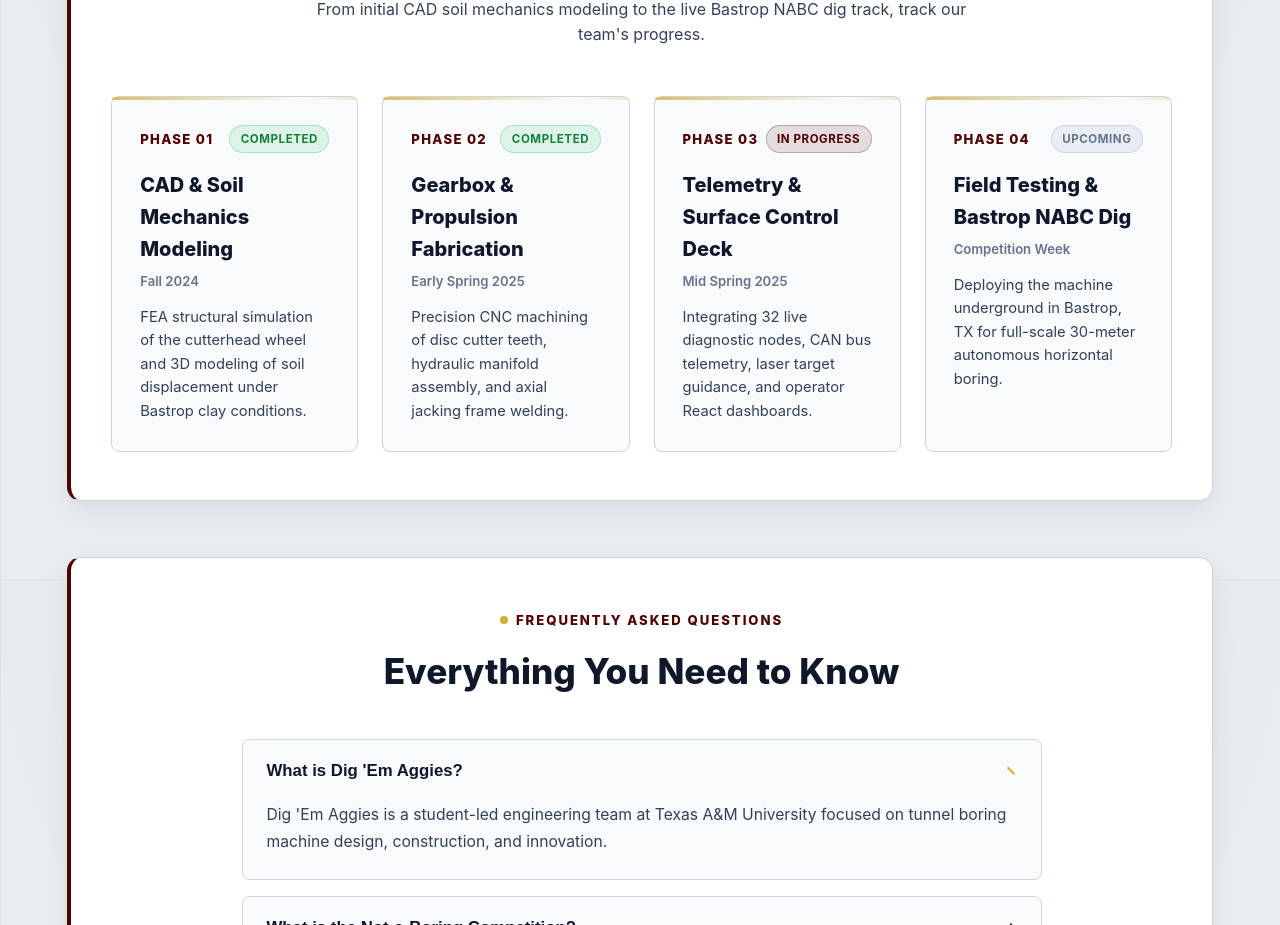
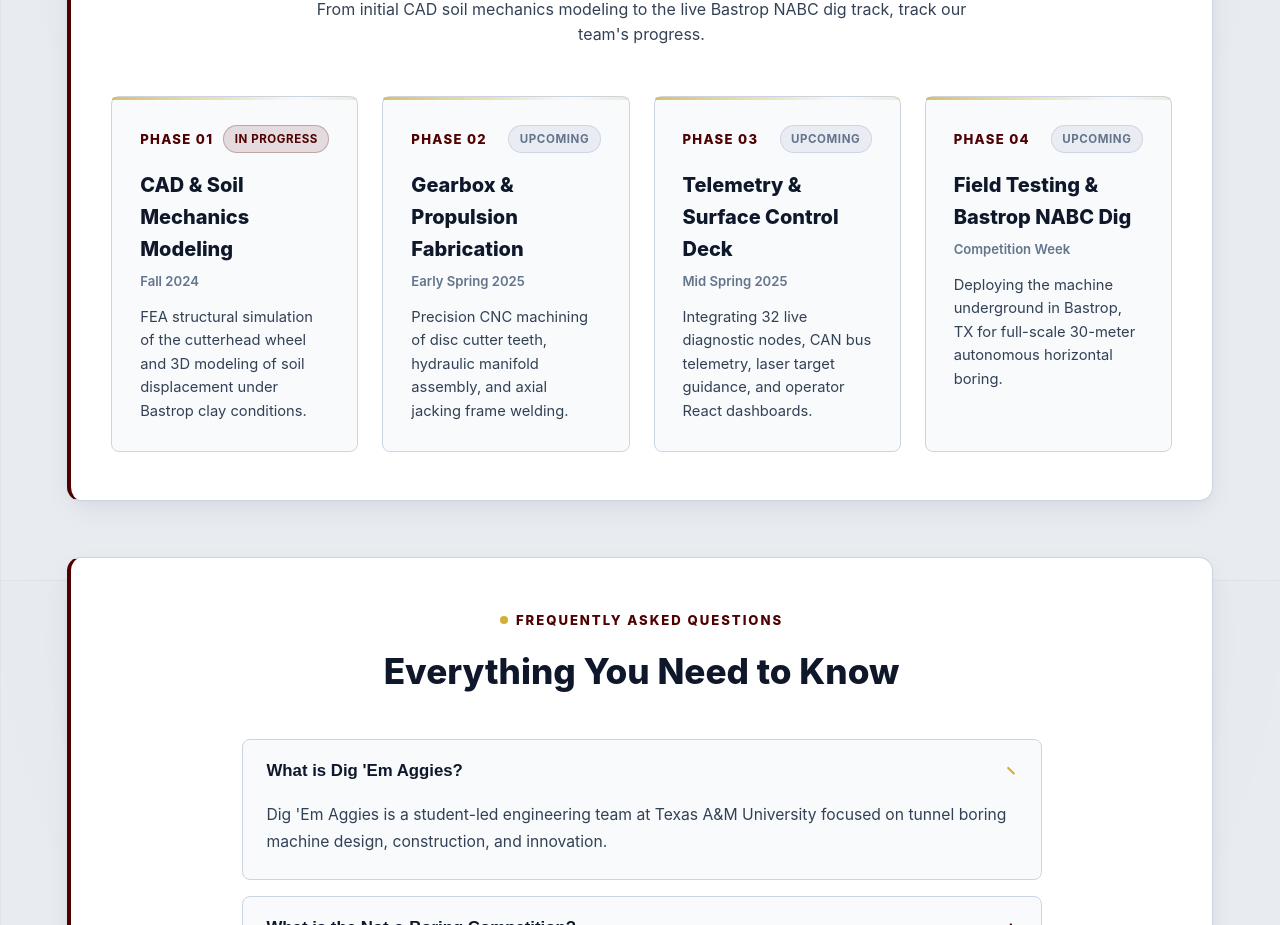
Before and after one commit to digemaggiesdev/digemaggies, a React (Vite) app: page / in a window 1280 px wide. Shown: the part 5020-5945 px from the top of the page. Built offline with nearby package versions, Linux system fonts and the light colour scheme.

Commit message:
data updated

```diff
--- a/src/data/siteData.js
+++ b/src/data/siteData.js
@@ -75,21 +75,21 @@ export const engineeringMilestones = [
   {
     phase: '01',
     title: 'CAD & Soil Mechanics Modeling',
-    status: 'Completed',
+    status: 'In Progress',
     date: 'Fall 2024',
     description: 'FEA structural simulation of the cutterhead wheel and 3D modeling of soil displacement under Bastrop clay conditions.'
   },
   {
     phase: '02',
     title: 'Gearbox & Propulsion Fabrication',
-    status: 'Completed',
+    status: 'Upcoming',
     date: 'Early Spring 2025',
     description: 'Precision CNC machining of disc cutter teeth, hydraulic manifold assembly, and axial jacking frame welding.'
   },
   {
     phase: '03',
     title: 'Telemetry & Surface Control Deck',
-    status: 'In Progress',
+    status: 'Upcoming',
     date: 'Mid Spring 2025',
     description: 'Integrating 32 live diagnostic nodes, CAN bus telemetry, laser target guidance, and operator React dashboards.'
   },
```
